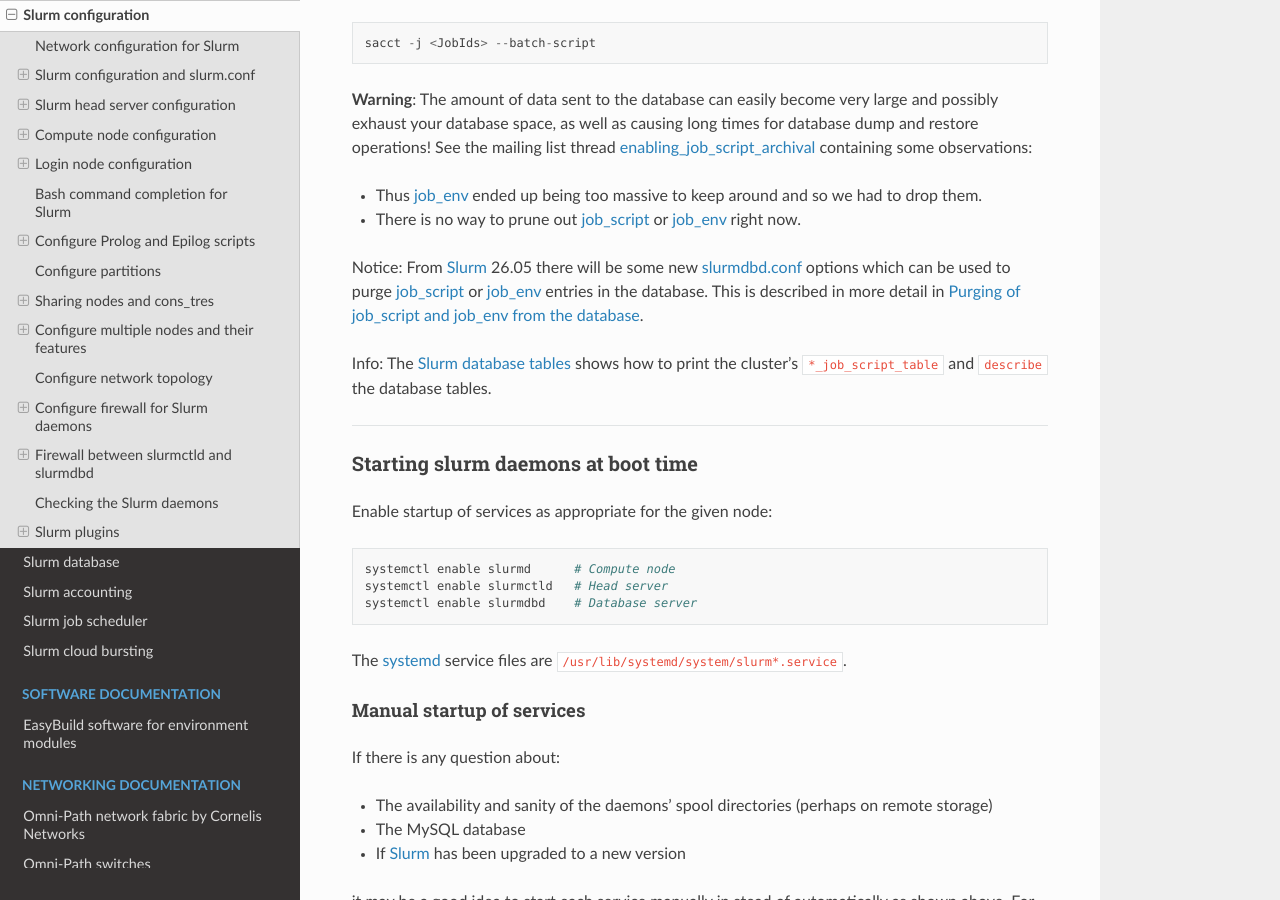
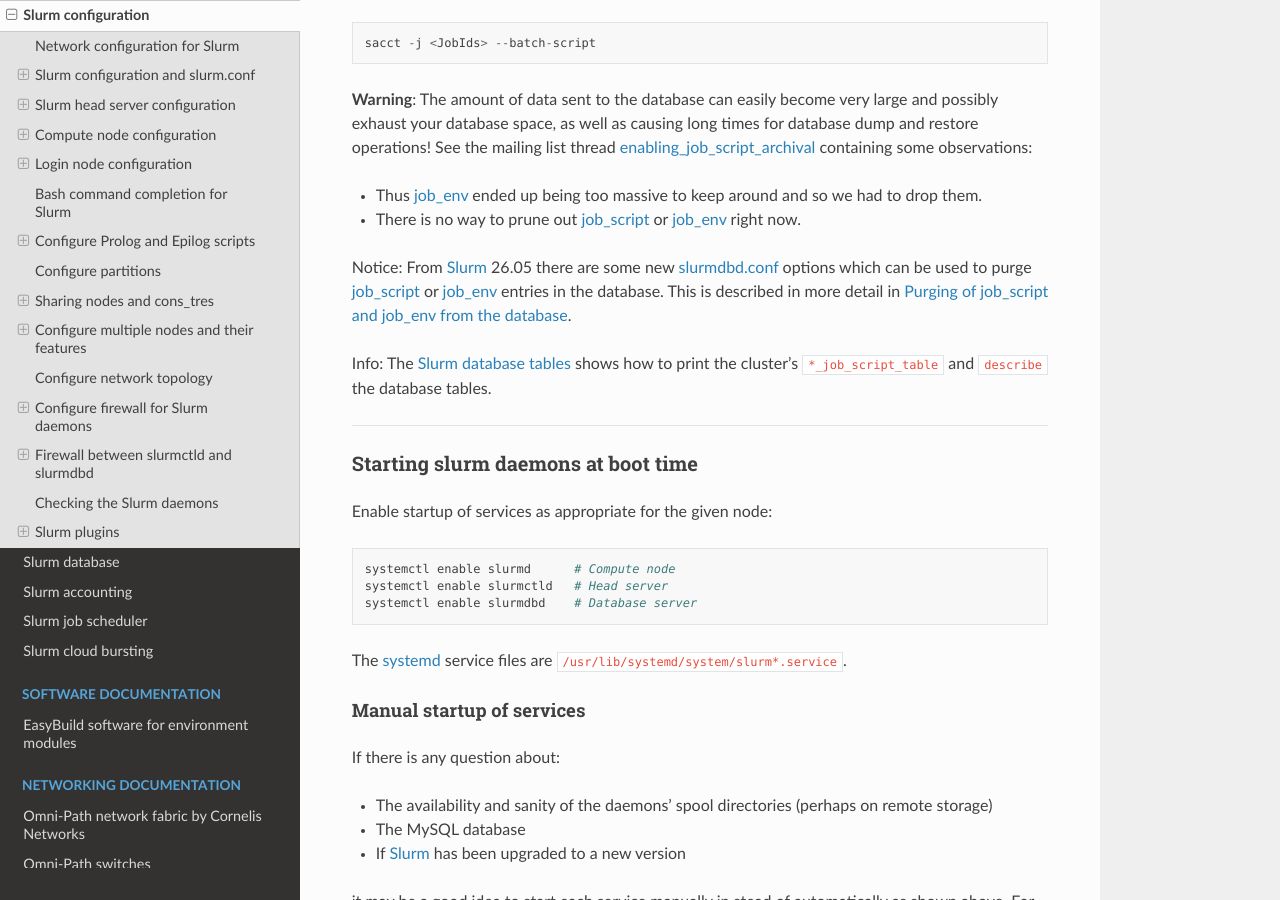
Before and after one commit to OleHolmNielsen/Niflheim_system, a Sphinx documentation site: the page built from docs/Slurm_configuration.rst, in a window 1280 px wide and 900 px high, scrolled down 6703 px. Built offline with Sphinx 7.4.7 and the Read the Docs theme 3.1.0, drawn with Linux system fonts in a browser that asks for light colours.

Commit message:
Comment about 26.05

```diff
--- a/docs/Slurm_configuration.rst
+++ b/docs/Slurm_configuration.rst
@@ -268,8 +268,8 @@
 * Thus job_env_ ended up being too massive to keep around and so we had to drop them.
 * There is no way to prune out job_script_ or job_env_ right now.
 
-Notice: From Slurm_ 26.05 there will be some new slurmdbd.conf_ options which can be used to
-purge job_script_ or job_env_ entries in the database.
+Notice: From Slurm_ 26.05 there are some new slurmdbd.conf_ options which
+can be used to purge job_script_ or job_env_ entries in the database.
 This is described in more detail in :ref:`Purge_job_script`.
 
 Info: The :ref:`slurm_database_tables` shows how to print the cluster's ``*_job_script_table``
--- a/docs/Slurm_database.rst
+++ b/docs/Slurm_database.rst
@@ -400,7 +400,7 @@
 Purging of job_script and job_env from the database
 ..........................................................
 
-From Slurm_ 26.05 there will be some new slurmdbd.conf_ options which can be used to
+From Slurm_ 26.05 there are some new slurmdbd.conf_ options which can be used to
 purge job_script_ or job_env_ entries in the database, see ticket_23818_.
 
 The safe way to enable the new purge parameters is to introduce them *very* gradually as discussed above,
```
